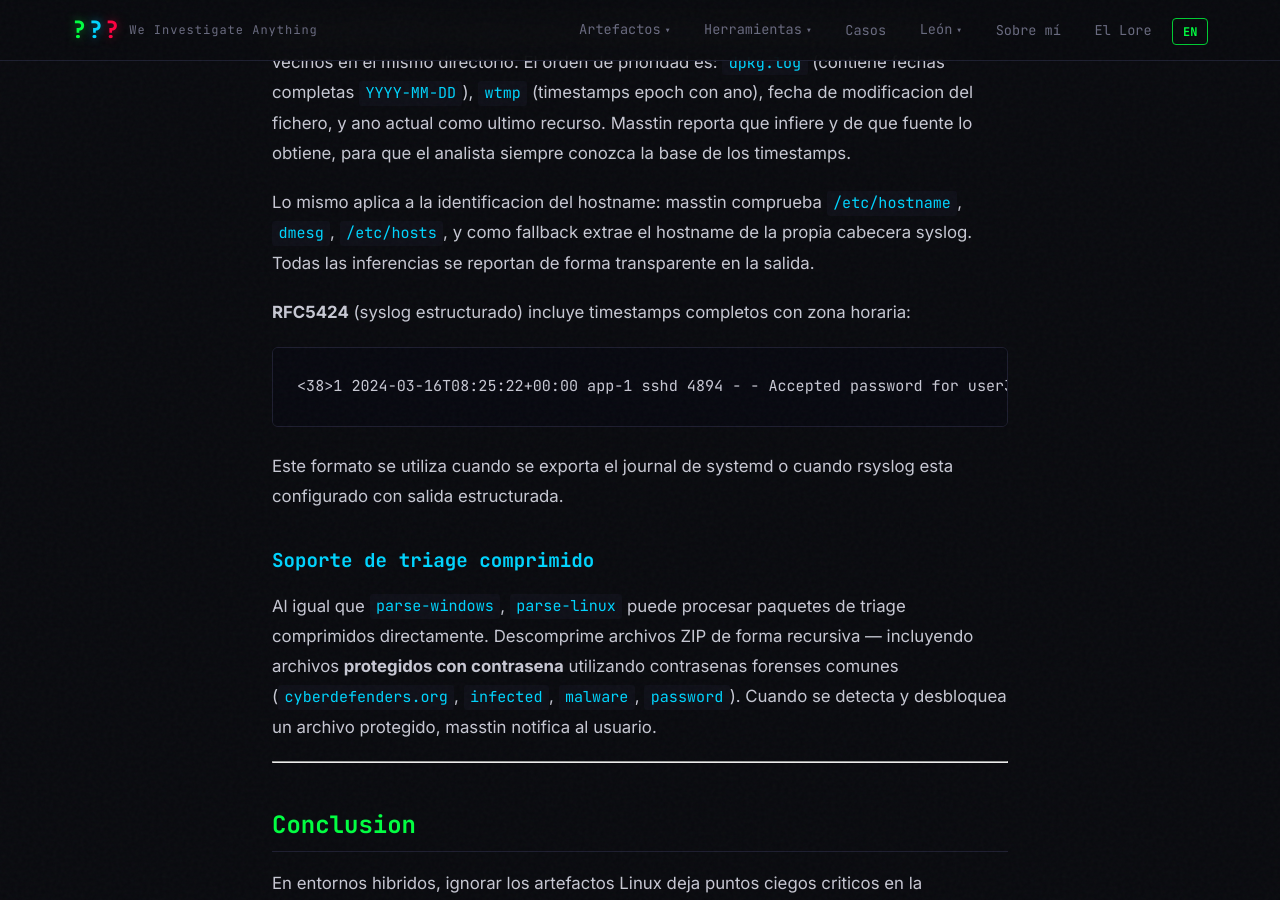
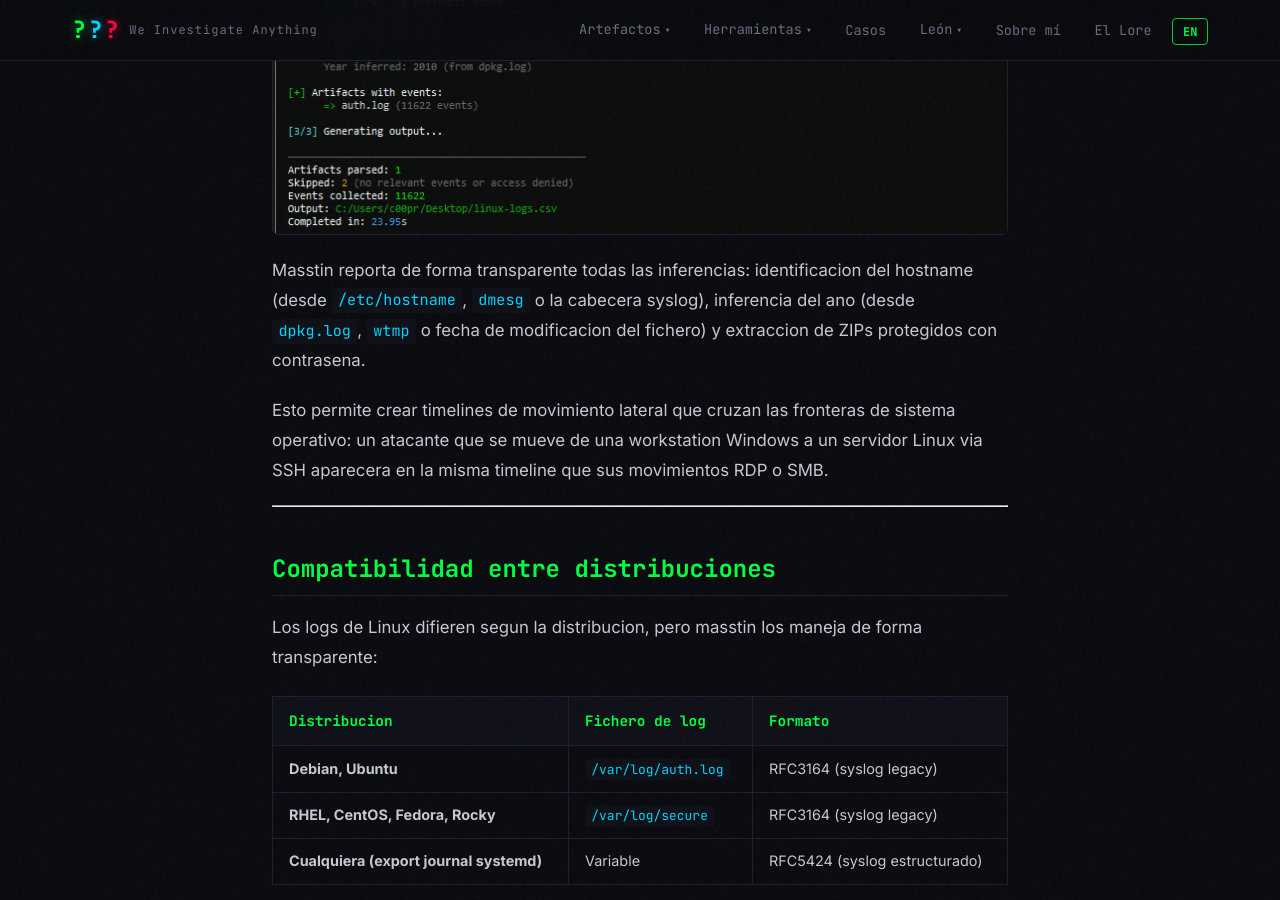
Before and after one commit to jupyterj0nes/jupyterj0nes.github.io, a Jekyll site: the page built from _posts/es/2026-04-07-linux-forensic-artifacts.md, in a window 1280 px wide and 900 px high, scrolled down 10128 px. Built offline with Jekyll 4.4.1, drawn with Linux system fonts in a browser that asks for light colours; comment, search, counter and statistics services are not loaded.

Commit message:
Add parse-linux CLI screenshot with inference details (EN/ES)

````diff
--- a/_posts/es/2026-04-07-linux-forensic-artifacts.md
+++ b/_posts/es/2026-04-07-linux-forensic-artifacts.md
@@ -244,6 +244,10 @@ masstin -a parse-linux -d /evidence/var/log/ -o timeline.csv
 masstin -a parse-linux -d /evidence/triage_package/ -o timeline.csv
 ```
 
+![Salida CLI de masstin parse-linux](/assets/images/masstin_cli_linux.png){: style="display:block; margin: 1rem auto; max-width: 100%;" }
+
+Masstin reporta de forma transparente todas las inferencias: identificacion del hostname (desde `/etc/hostname`, `dmesg` o la cabecera syslog), inferencia del ano (desde `dpkg.log`, `wtmp` o fecha de modificacion del fichero) y extraccion de ZIPs protegidos con contrasena.
+
 Esto permite crear timelines de movimiento lateral que cruzan las fronteras de sistema operativo: un atacante que se mueve de una workstation Windows a un servidor Linux via SSH aparecera en la misma timeline que sus movimientos RDP o SMB.
 
 ---
````
Also changed, not shown: _posts/en/2026-04-07-linux-forensic-artifacts.md (+4 -0 lines), assets/images/masstin_cli_linux.png (added).
